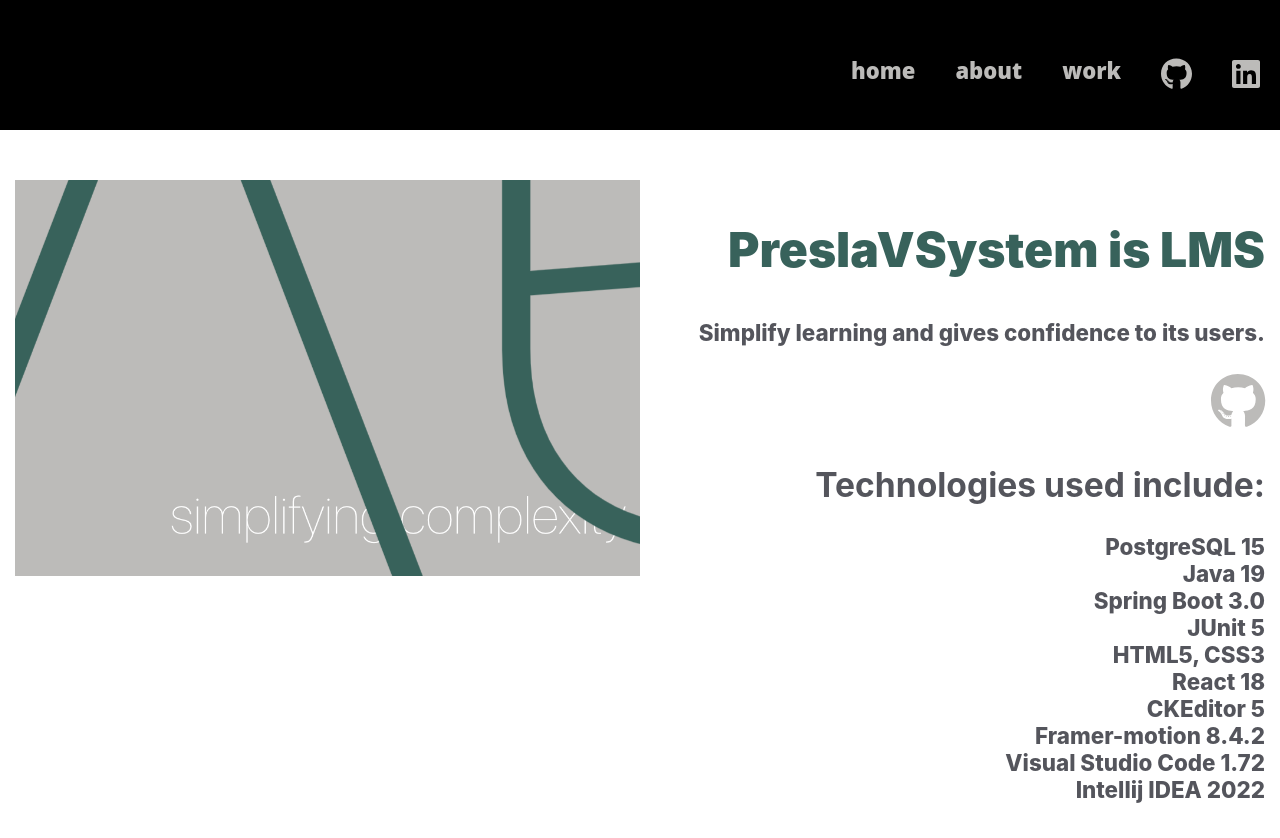
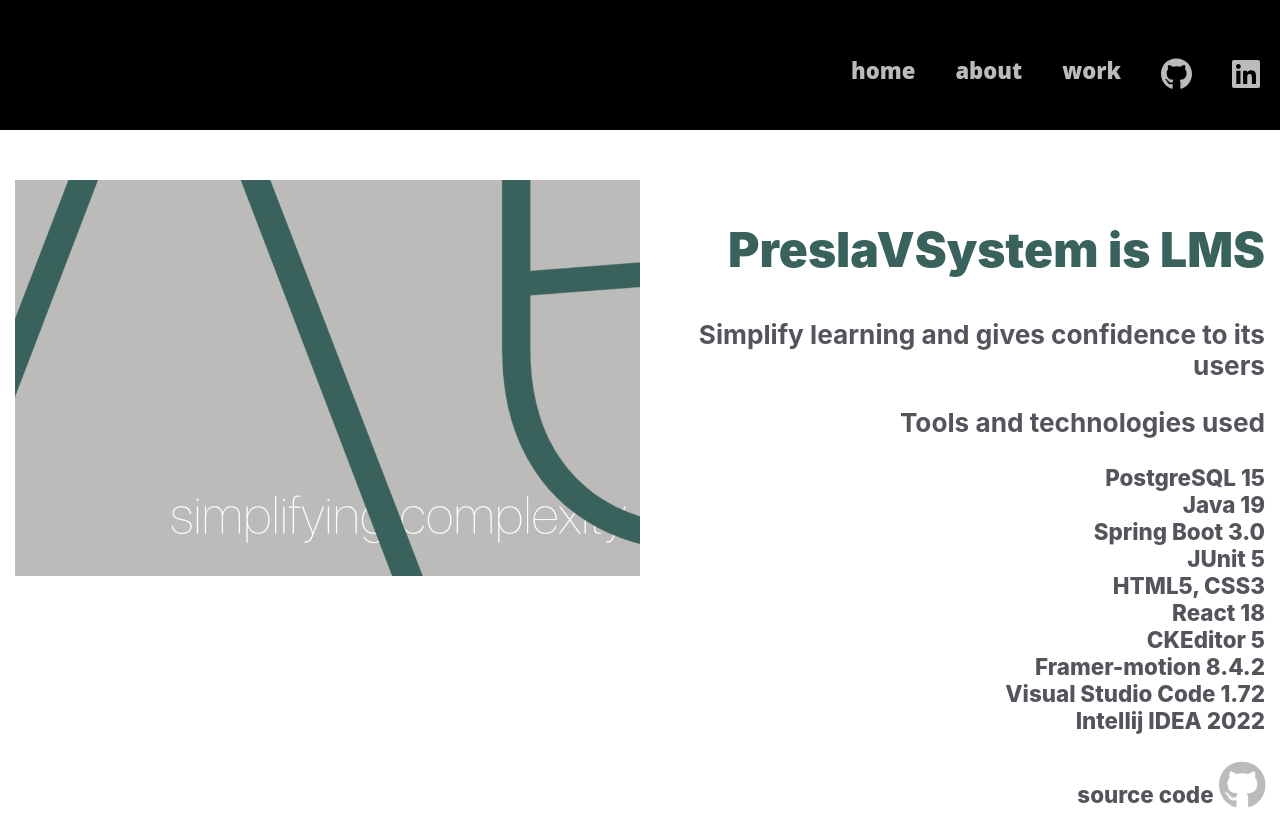
Before and after one commit to gergacio/ggeorge_web_site, a React (Create React App) app: page /work in a window 1280 px wide. Built offline with nearby package versions, Linux system fonts and the light colour scheme.

Commit message:
update about and work

```diff
--- a/public/index.html
+++ b/public/index.html
@@ -9,12 +9,12 @@
       name="description"
       content="Web site created using create-react-app"
     />
-    <link rel="apple-touch-icon" href="%PUBLIC_URL%/logo192.png" />
+
     <!--
       manifest.json provides metadata used when your web app is installed on a
       user's mobile device or desktop. See https://developers.google.com/web/fundamentals/web-app-manifest/
     -->
-    <link rel="manifest" href="%PUBLIC_URL%/manifest.json" />
+
     <!--
       Notice the use of %PUBLIC_URL% in the tags above.
       It will be replaced with the URL of the `public` folder during the build.
@@ -24,7 +24,7 @@
       work correctly both with client-side routing and a non-root public URL.
       Learn how to configure a non-root public URL by running `npm run build`.
     -->
-    <title>React App</title>
+    <title>ggg resume website</title>
   </head>
   <body>
     <noscript>You need to enable JavaScript to run this app.</noscript>
--- a/src/components/Work.js
+++ b/src/components/Work.js
@@ -59,7 +59,7 @@ list-style:none;
 `
 const A = styled.a`
 color: #bcbbb9;
-font-size: 3.5rem;
+font-size: 3rem;
 text-decoration: none;
 &:hover,
 &:focus{
@@ -80,9 +80,9 @@ const Work = () => (
             <DivText>
 
                 <H>PreslaVSystem is LMS </H>
-                <p>Simplify learning and gives confidence to its users.</p>
-                <p><A href="https://github.com/gergacio/PreslaVSystem.git" target="_blank"><FontAwesomeIcon icon="fab fa-github" /> </A></p>
-                <h2>Technologies used include:</h2>
+                <h3>Simplify learning and gives confidence to its users</h3>
+                <h3>
+                   Tools and technologies used</h3>
                 <UL>
                     <li>PostgreSQL 15</li>
                     <li>Java 19</li>
@@ -95,6 +95,7 @@ const Work = () => (
                     <li>Visual Studio Code 1.72</li>
                     <li>Intellij IDEA 2022</li>
                 </UL>
+                <p>source code <A href="https://github.com/gergacio/PreslaVSystem.git" target="_blank"><FontAwesomeIcon icon="fab fa-github" /> </A></p>
             </DivText>
             <DivImg><LmsImage /></DivImg>
       </Div>
```
Also changed, not shown: public/manifest.json.
